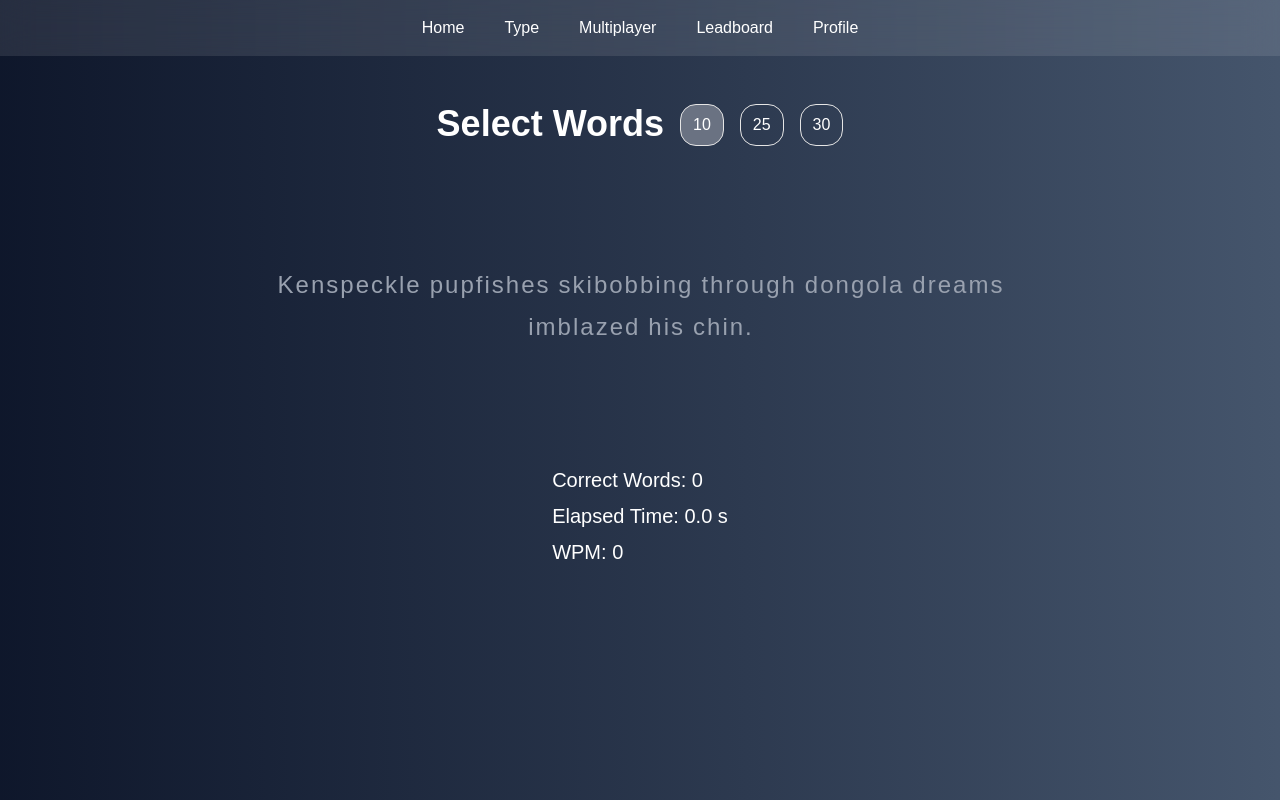
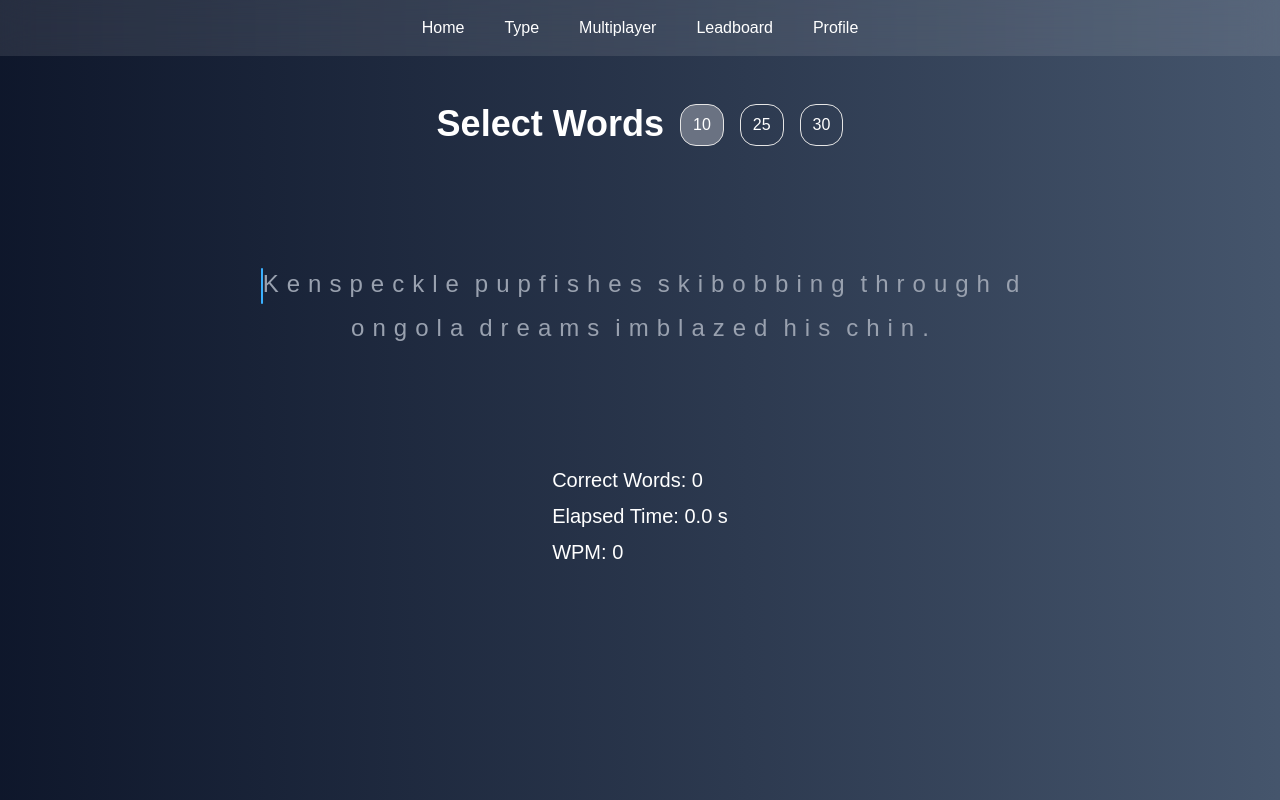
Before and after one commit to lufyDev/typeSpeed, a Next.js app: page /type in a window 1280 px wide. Built offline with nearby package versions, Linux system fonts and the light colour scheme.

Commit message:
fixed space bug; added cursor

```diff
--- a/pages/type/index.js
+++ b/pages/type/index.js
@@ -13,6 +13,7 @@ const Type = () => {
   const [startTime, setStartTime] = useState(null);
   const [elapsedTime, setElapsedTime] = useState(0);
   const [isTypingFinished, setIsTypingFinished] = useState(false);
+  const [cursorPosition, setCursorPosition] = useState(0);
 
   const sentenceConfig = [
     {
@@ -44,31 +45,35 @@ const Type = () => {
   const sentence = sentenceConfig.find(s => s.count === wordCount).sentence;
 
   const checkCorrectWords = () => {
-    const originalWords = sentence;
-    const typedWords = typedText.trim().split(" ");
+    const originalText = sentence.join(" "); // Join words with spaces
+    const typedTextTrimmed = typedText.trim(); // Trim spaces at the end
+
     let correct = 0;
-    for (let i = 0; i < typedWords.length; i++) {
-      if (typedWords[i] === originalWords[i]) correct++;
+    // Compare each character (including spaces)
+    for (let i = 0; i < typedTextTrimmed.length; i++) {
+      if (typedTextTrimmed[i] === originalText[i]) correct++;
     }
     return correct;
   };
 
 
   const handleKeyDown = useCallback((e) => {
-
     if (!startTime) setStartTime(performance.now());
 
     setTypedText((prev) => {
+      let updatedText = prev;
       if (e.key === 'Backspace') {
-        return prev.slice(0, -1);
+        updatedText = prev.slice(0, -1); // Backspace to remove the last character
       }
-      else if (e.key.length === 1) {
-        const updatedText = prev + e.key;
-        return updatedText;
+      else if (e.key === ' ' || e.key.length === 1) { // Handle space as well
+        updatedText = prev + e.key;
       }
-      return prev;
+
+      // Update cursor position after every key press
+      setCursorPosition(updatedText.length);
+
+      return updatedText;
     });
-
   }, [startTime]);
 
   useEffect(() => {
@@ -102,8 +107,8 @@ const Type = () => {
     setCorrectWordCount(0);
     setElapsedTime(0);
     setWPM(0);
+    setCursorPosition(0)
   };
-
   return (
     <MainLayout>
       <div className="main-container flex flex-col items-center justify-between gap-24 mt-12">
@@ -126,27 +131,36 @@ const Type = () => {
 
         {/* Sentence with highlighting */}
         <div className='sentence-container flex items-center justify-center min-h-32 max-w-3xl text-center'>
-          <p className='text-white font-medium text-2xl font-mono flex flex-wrap justify-center gap-2.5'>
-            {sentence.map((word, index) => {
-              const currentWordTyped = typedText?.trim().split(" ")[index] || '';
+          <div className='text-white font-medium text-2xl font-mono flex flex-wrap justify-center gap-2'>
+            {sentence.join(" ").split("").map((char, index) => {
+              const currentCharTyped = typedText[index] || ''; // Get the corresponding character typed
+
+              let textColor = 'text-gray-400'; // Default color for non-typed characters
+              let bgColor = ''; // Default background color for spaces
+
+              if (currentCharTyped === char) {
+                textColor = 'text-white'; // Correctly typed characters
+              } else if (currentCharTyped) {
+                textColor = 'text-red-500'; // Incorrectly typed characters
+              }
+
+              // Handle spaces
+              if (char === ' ' && currentCharTyped === '') {
+                bgColor = ''; // No background for untapped spaces
+              } else if (char === ' ' && currentCharTyped !== ' ') {
+                bgColor = 'bg-red-500/20 px-[1px]'; // Red background if space is mistyped
+              }
 
               return (
-                <span key={index} className="flex gap-0.5">
-                  {word.split('').map((char, charIndex) => {
-                    let color = 'text-gray-400';
-                    if (currentWordTyped[charIndex] === char) color = 'text-white';
-                    else if (currentWordTyped[charIndex]) color = 'text-red-500';
-
-                    return (
-                      <span key={charIndex} className={`${color}`}>
-                        {char}
-                      </span>
-                    );
-                  })}
-                </span>
-              );
+                <div className='flex'>
+                  {index === cursorPosition && <span className="cursor cursor-light-blue inline-block bg-blue-300 rounded-lg"></span>}
+                  <span key={index} className={`${textColor} ${bgColor} rounded-xl`}>
+                    {char} {/* Space is rendered normally, no special symbol */}
+                  </span>
+                </div>);
             })}
-          </p>
+            {/* Render the cursor at the end of the typed text */}
+          </div>
         </div>
 
         {/* Info container */}
--- a/styles/globals.css
+++ b/styles/globals.css
@@ -137,3 +137,22 @@ body {
 html, body {
   overscroll-behavior: none;
 }
+
+.cursor-light-blue {
+  animation: blink 1s infinite step-end;
+  background-color: #3ab0ff; /* Light blue */
+  height: 1.5em; /* Match the font size */
+  width: 2px; /* Thin cursor */
+}
+
+@keyframes blink {
+  0% {
+    opacity: 1;
+  }
+  50% {
+    opacity: 0;
+  }
+  100% {
+    opacity: 1;
+  }
+}
```
